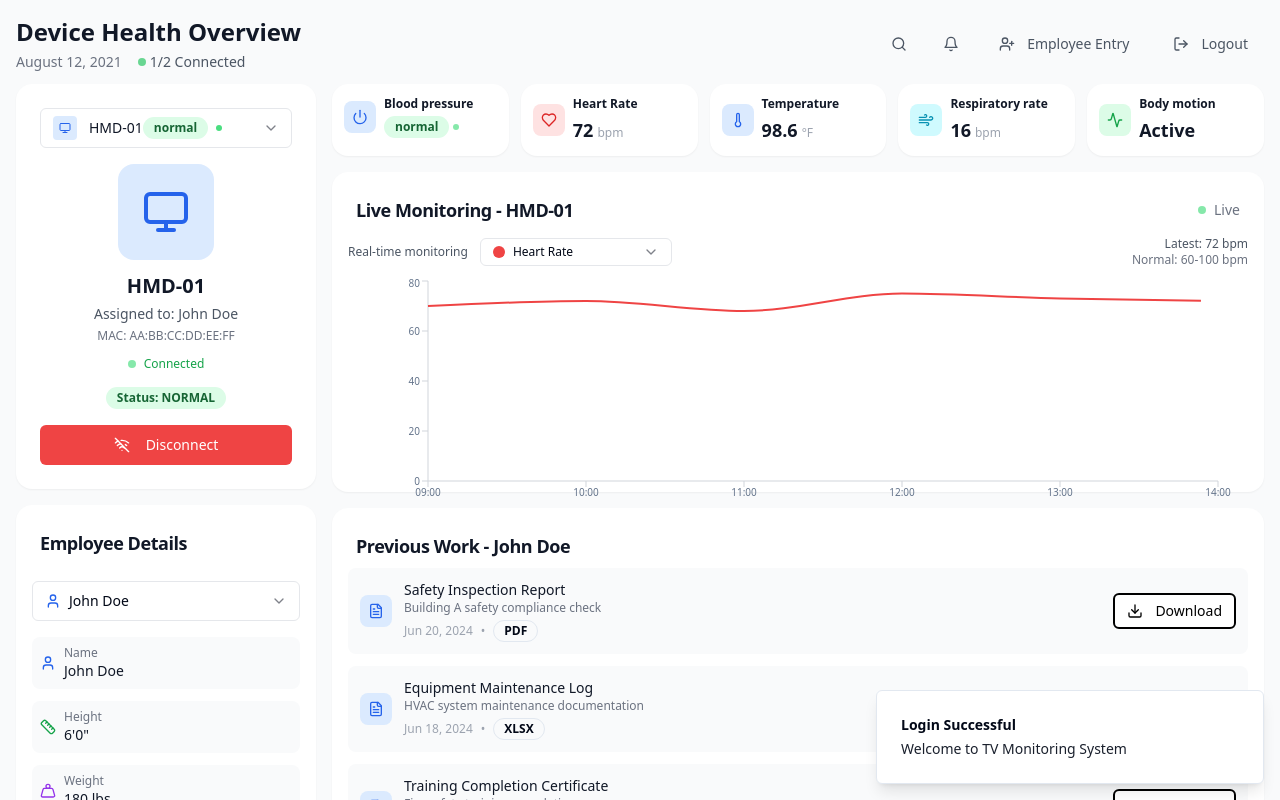
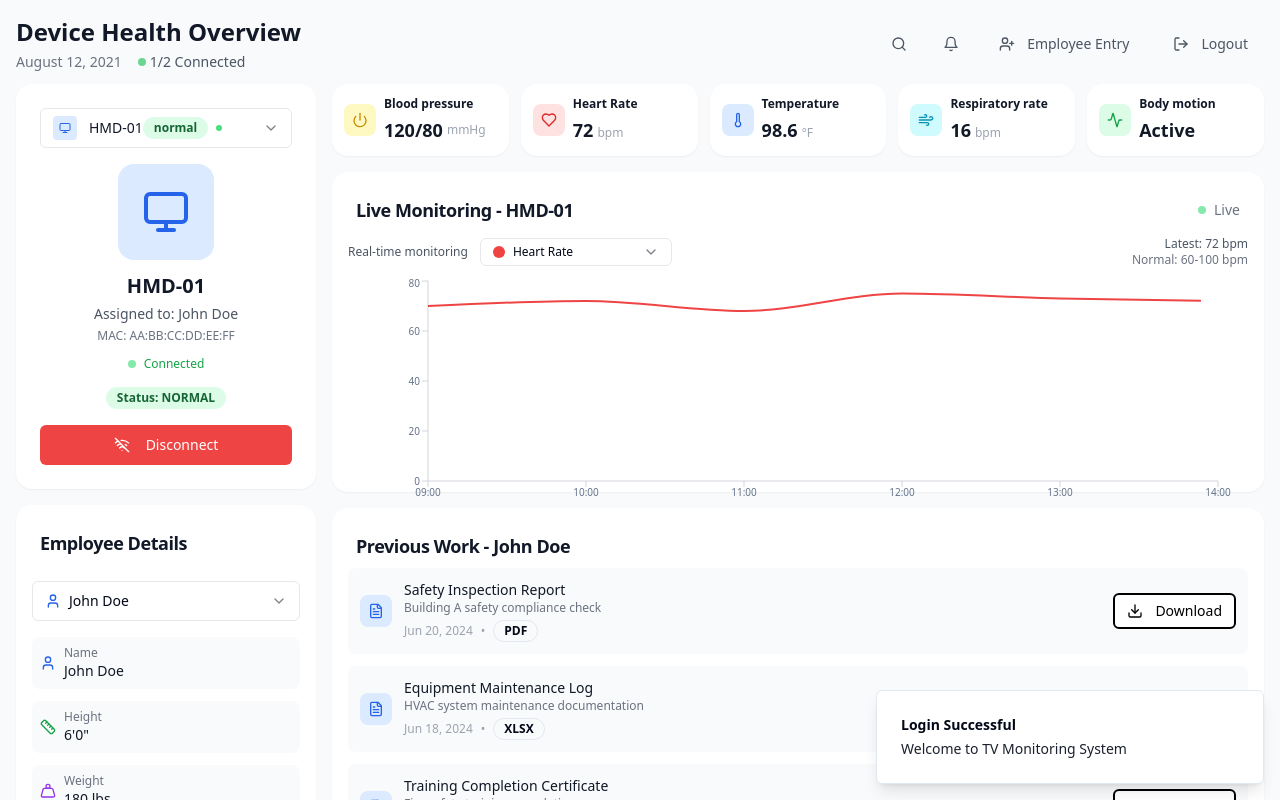
Before and after one commit to Tharun-CIO/vision-tvs-interface-spark, a React (Vite) app: page / in a window 1280 px wide. Both pictures are taken after typing "name@example.com", "Sample123" into the empty fields and a click on the button "Sign In". Built offline with nearby package versions, Linux system fonts and the light colour scheme.

Commit message:
Fix blood pressure display and icon color
- Changed the blood pressure reading in the container.
- Changed the color of the icon to yellow.

```diff
--- a/src/pages/DashboardPage.tsx
+++ b/src/pages/DashboardPage.tsx
@@ -510,16 +510,14 @@ const DashboardPage = ({
                 <Card className="bg-white rounded-2xl shadow-sm border-0">
                   <CardContent className="p-3">
                     <div className="flex items-center space-x-2">
-                      <div className="w-8 h-8 bg-blue-100 rounded-lg flex items-center justify-center">
-                        <Power className="w-4 h-4 text-blue-600" />
+                      <div className="w-8 h-8 bg-yellow-100 rounded-lg flex items-center justify-center">
+                        <Power className="w-4 h-4 text-yellow-600" />
                       </div>
                       <div>
                         <h3 className="font-semibold text-gray-900 text-xs">Blood pressure</h3>
                         <div className="flex items-center space-x-1 mt-1">
-                          <Badge className={`text-xs ${selectedDevice.status === 'normal' ? 'bg-green-100 text-green-800' : selectedDevice.status === 'warning' ? 'bg-yellow-100 text-yellow-800' : 'bg-red-100 text-red-800'}`}>
-                            {selectedDevice.status}
-                          </Badge>
-                          <div className={`w-1.5 h-1.5 rounded-full ${selectedDevice.connected ? 'bg-green-400 animate-pulse' : 'bg-red-400'}`}></div>
+                          <span className="text-lg font-bold text-gray-900">{selectedDevice.connected ? '120/80' : '--/--'}</span>
+                          <span className="text-xs text-gray-400">mmHg</span>
                         </div>
                       </div>
                     </div>
```
